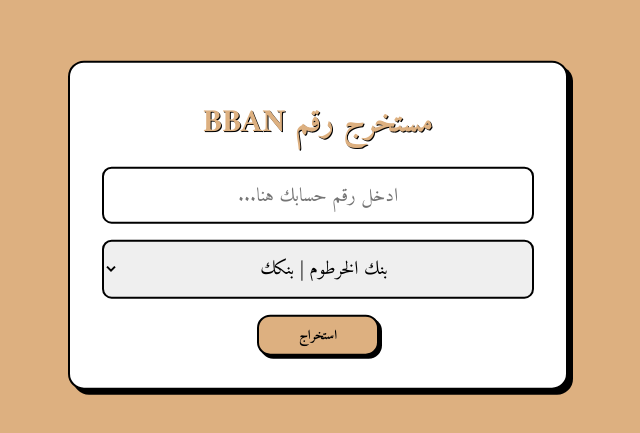
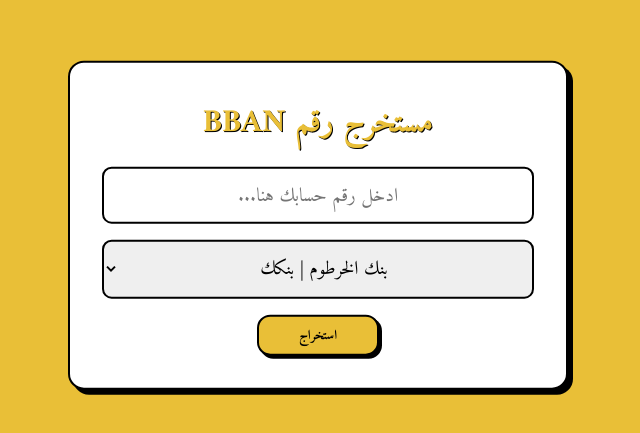
Before and after one commit to husamXA1/bban-extractor, a plain HTML site: page index.html in a window 1280 px wide. Shown: the part 175-608 px from the top of the page, without its empty margins (322-962 px from the left). Drawn offline with Linux system fonts and the light colour scheme.

Commit message:
updated theme to yellow

```diff
--- a/index.html
+++ b/index.html
@@ -18,7 +18,7 @@
         font-family: "Amiri";
       }
       body {
-        background-color: #ddb080;
+        background-color: rgb(233 191 55);
       }
       .container {
         margin: 50vh auto;
@@ -37,7 +37,7 @@
         box-shadow: 5px 5px 0 rgba(0, 0, 0, 1);
       }
       h1 {
-        color: #ddb080;
+        color: rgb(233 191 55);
         text-shadow: 1px 1px 0 black;
       }
       input {
@@ -59,7 +59,7 @@
         text-align: center;
       }
       button {
-        background: #ddb080;
+        background: rgb(233 191 55);
         outline: none;
         border: 2px solid black;
         padding: 0.5em 3em;
```
